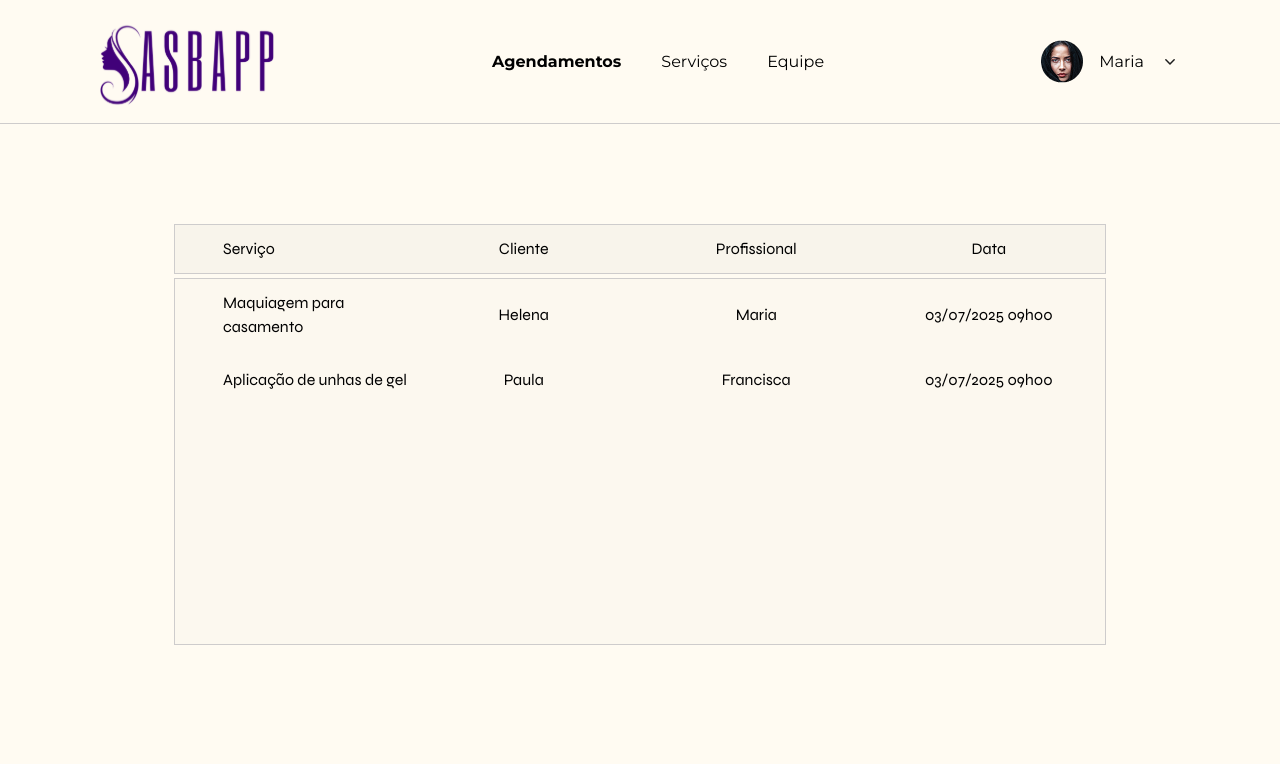
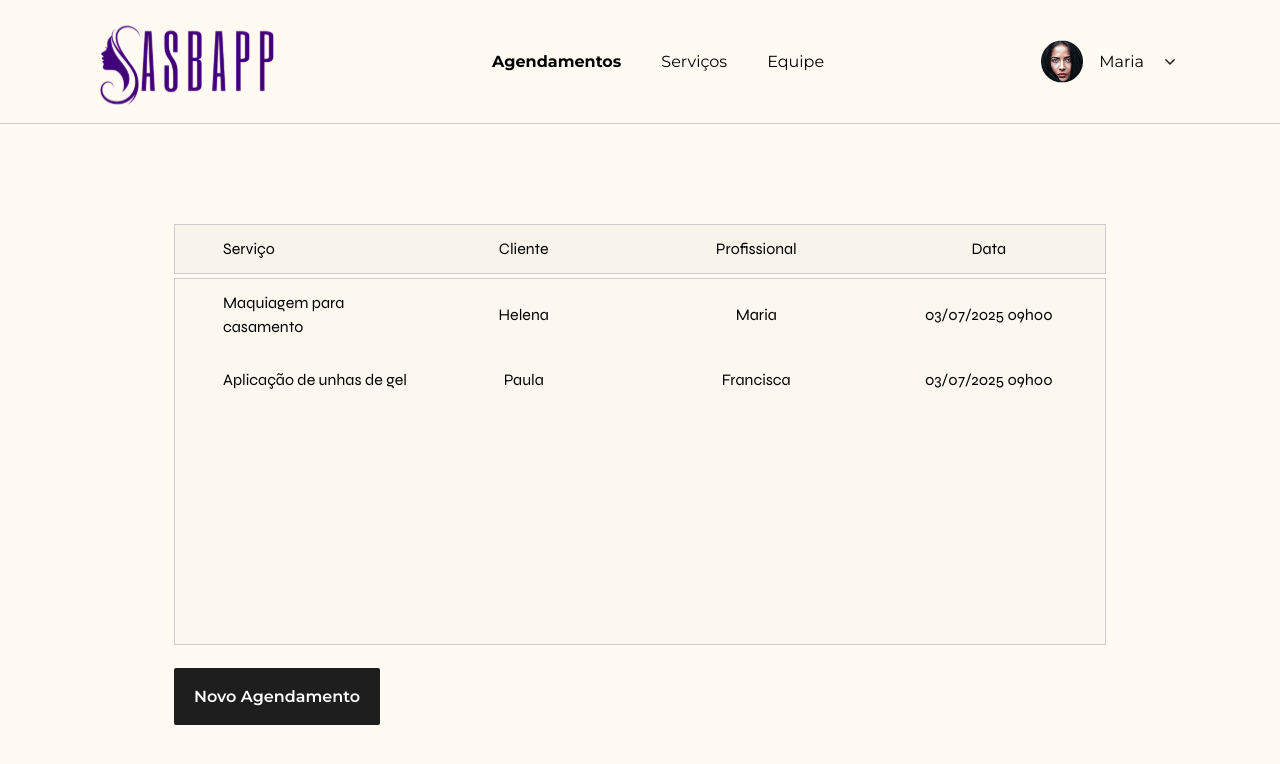
Before and after one commit to TIHeitorDS/SASBApp, a React (Vite) app in the folder frontend/: page /agendamentos in a window 1280 px wide. Shown: the top 764 px of the page. Built offline with nearby package versions, Linux system fonts and the light colour scheme.

Commit message:
feat: add NavButton component and integrate it into the Appointment page

```diff
--- /dev/null
+++ b/frontend/src/components/nav-button.tsx
@@ -0,0 +1,15 @@
+import { Link } from "react-router";
+
+export default function NavButton({
+  path,
+  text,
+}: {
+  path: string;
+  text: string;
+}) {
+  return (
+    <Link to={path} className="px-5 bg-black text-white py-[19px] rounded-[2px] font-semibold hover:bg-black/90 transition-all">
+      {text}
+    </Link>
+  );
+}
--- a/frontend/src/pages/appointment.tsx
+++ b/frontend/src/pages/appointment.tsx
@@ -1,5 +1,14 @@
+import NavButton from "../components/nav-button";
 import Table from "../components/table";
 
 export default function Appointment() {
-  return <Table />;
+  return (
+    <>
+      <Table />
+
+      <div className="mt-10">
+        <NavButton path="servicos" text="Novo Agendamento" />
+      </div>
+    </>
+  );
 }
--- a/frontend/src/ui/dashboard.tsx
+++ b/frontend/src/ui/dashboard.tsx
@@ -8,7 +8,7 @@ export default function Layout() {
 
       <hr className="text-gray" />
 
-      <div className="w-[932px] mx-auto mt-[100px]">
+      <div className="w-[932px] min-h-screen mx-auto mt-[100px]">
         <Outlet />
       </div>
     </>
```
